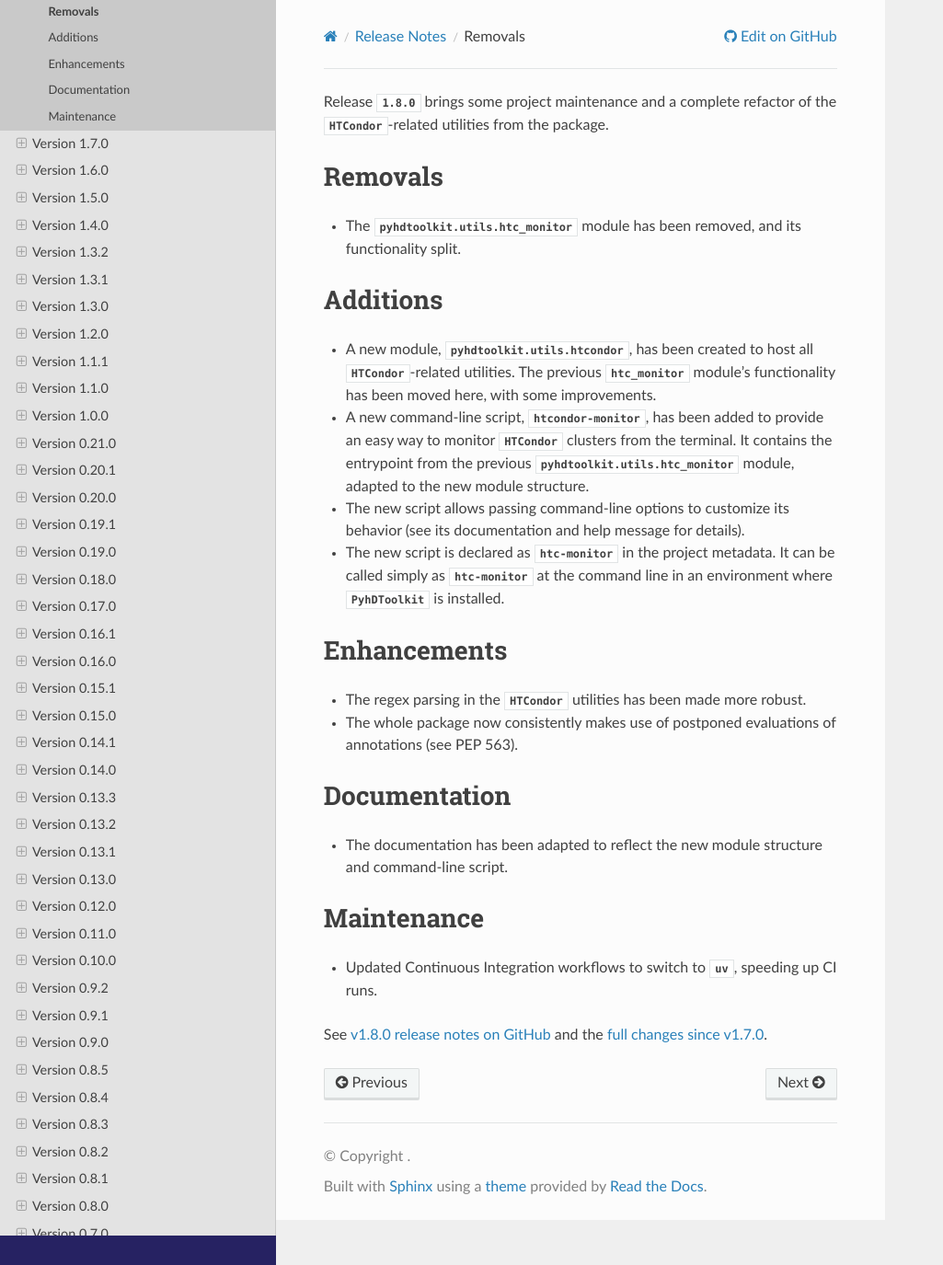
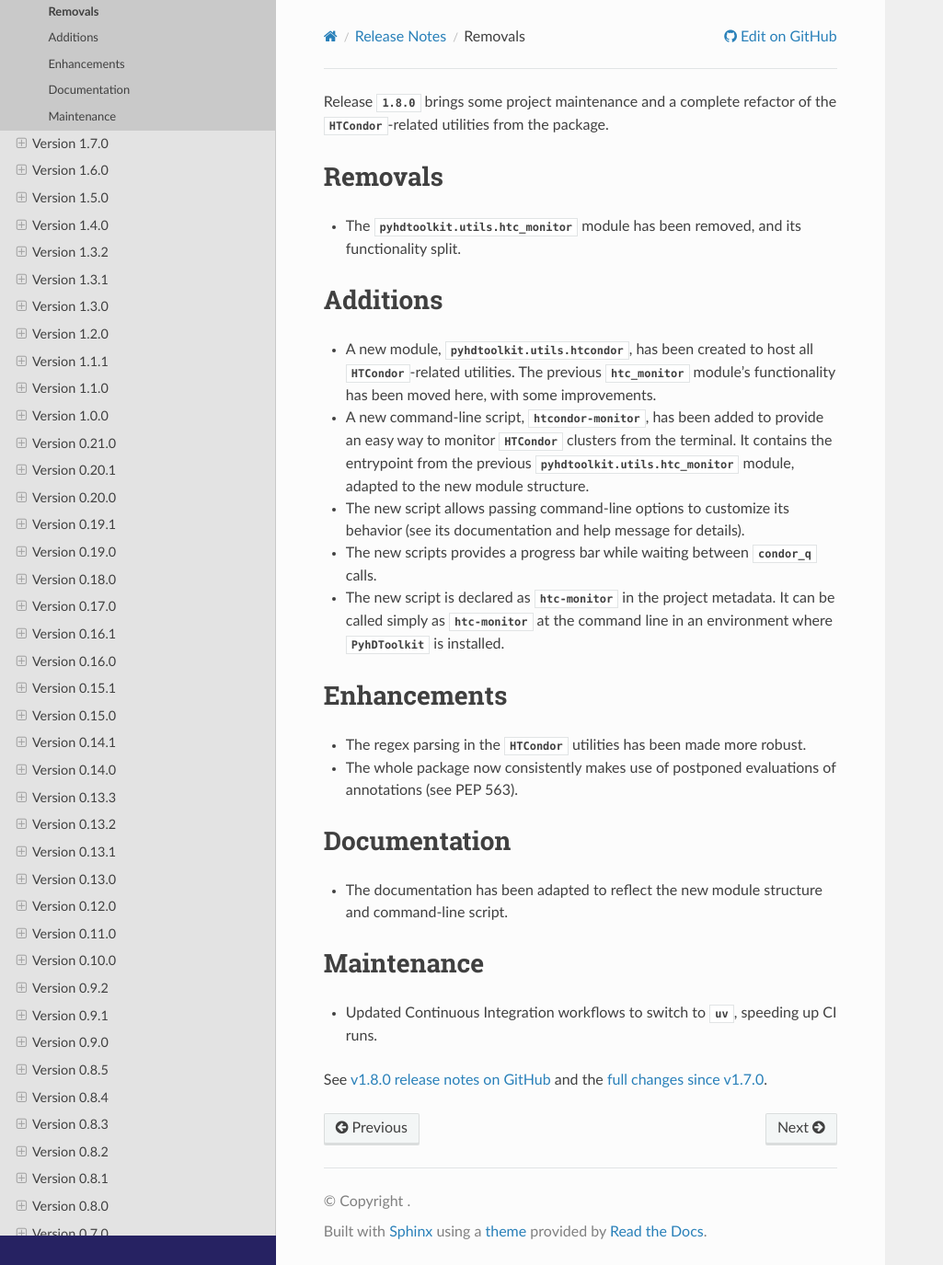
Before and after one commit to fsoubelet/PyhDToolkit, a Sphinx documentation site: the page built from docs/releases/v1.8.0.rst, in a window 1280 px wide and 1375 px high. Shown: the whole window at 92% size, without its empty margins (0-1025 px from the left). Built offline with Sphinx 7.4.7 and the Read the Docs theme 3.1.0, drawn with Linux system fonts in a browser that asks for light colours; pages that are not in the unit, such as notebooks, are missing from menus.

Commit message:
include progress bar

```diff
--- a/docs/releases/v1.8.0.rst
+++ b/docs/releases/v1.8.0.rst
@@ -13,6 +13,7 @@ Additions
 * A new module, `pyhdtoolkit.utils.htcondor`, has been created to host all `HTCondor`-related utilities. The previous `htc_monitor` module's functionality has been moved here, with some improvements.
 * A new command-line script, `htcondor-monitor`, has been added to provide an easy way to monitor `HTCondor` clusters from the terminal. It contains the entrypoint from the previous `pyhdtoolkit.utils.htc_monitor` module, adapted to the new module structure.
 * The new script allows passing command-line options to customize its behavior (see its documentation and help message for details).
+* The new scripts provides a progress bar while waiting between `condor_q` calls.
 * The new script is declared as `htc-monitor` in the project metadata. It can be called simply as `htc-monitor` at the command line in an environment where `PyhDToolkit` is installed.
 
 Enhancements
```
